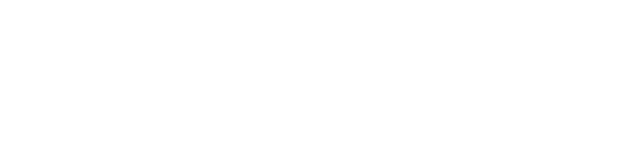
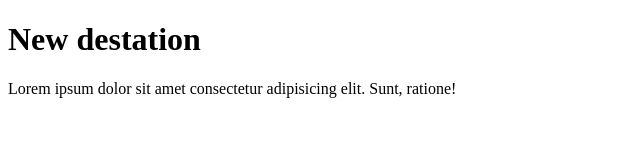
Before and after one commit to Ather1230/my-third-repository, a plain HTML site: page index.html in a window 1280 px wide. Shown: the whole page, without its empty margins (0-640 px from the left). Drawn offline with Linux system fonts and the light colour scheme.

Commit message:
paragraph add

```diff
--- a/index.html
+++ b/index.html
@@ -7,6 +7,8 @@
     <title>My third repository</title>
 </head>
 <body>
+    <h1>New destation</h1>
+    <p>Lorem ipsum dolor sit amet consectetur adipisicing elit. Sunt, ratione!</p>
 
 
 </body>
```
